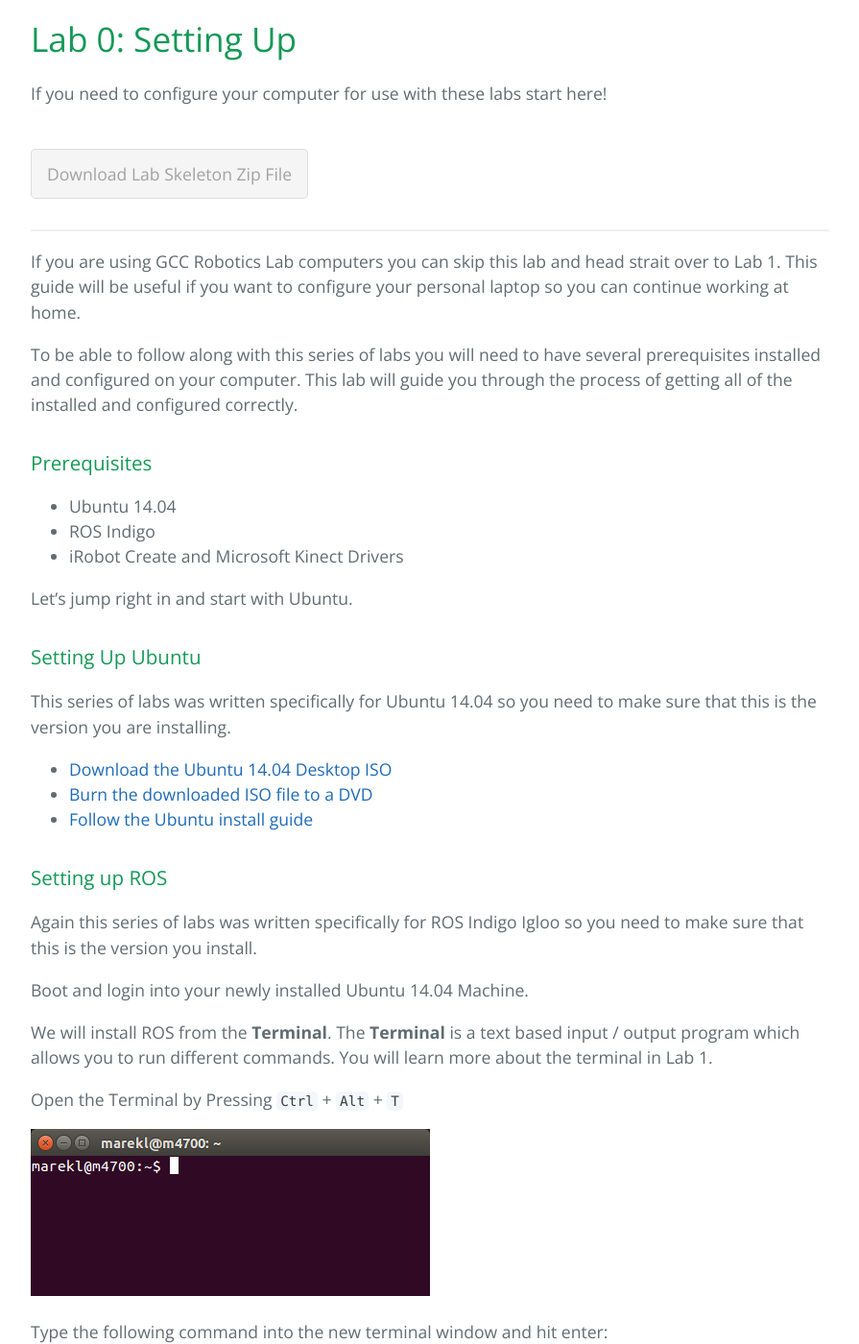
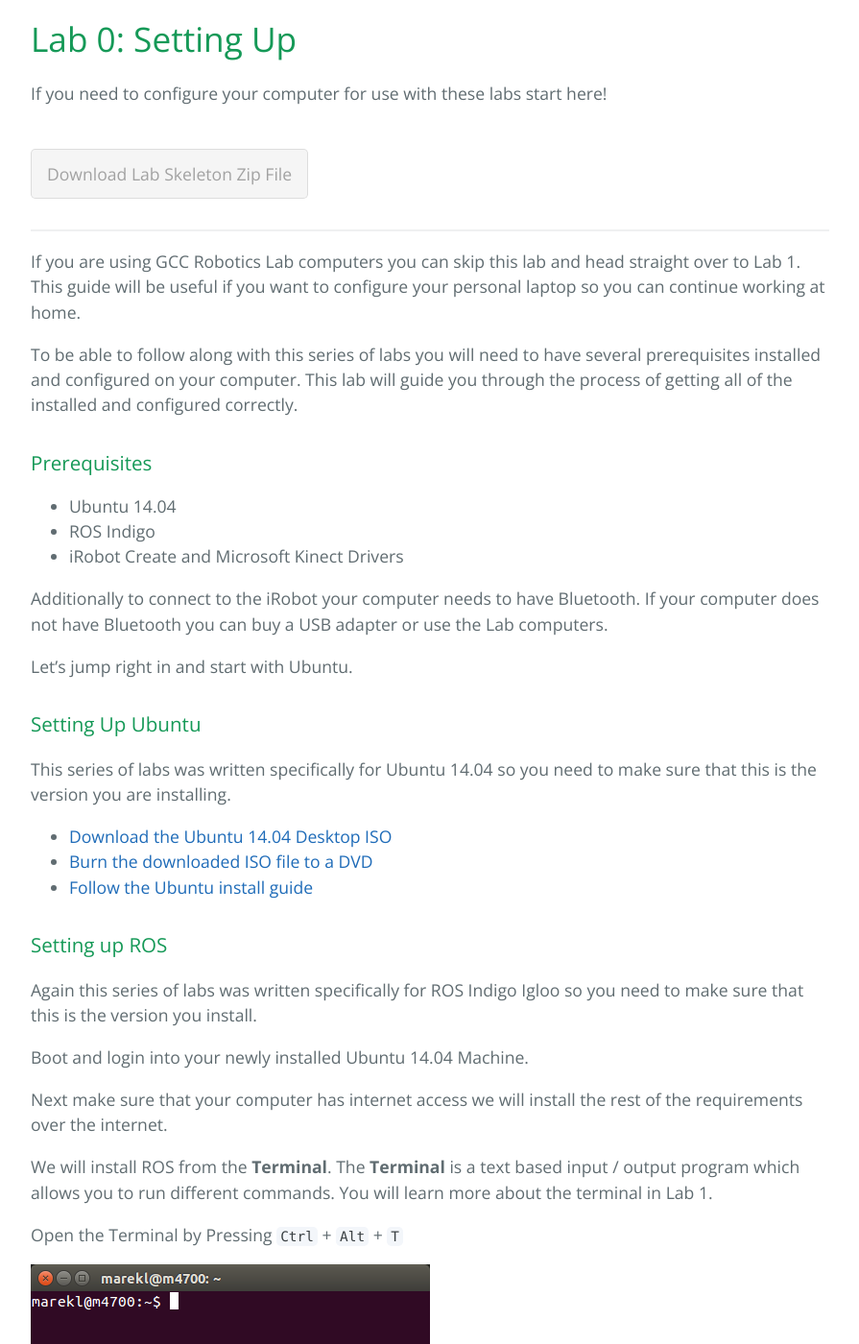
Before and after one commit to gcc-robotics/robot-motion-planning-labs, a Jekyll site: the page built from _posts/2014-07-02-lab0-setting-up.md, in a window 1280 px wide and 1400 px high, scrolled down 290 px. Shown: the whole window at 96% size, without its empty margins (192-1087 px from the left). Built offline with Jekyll 4.4.1, drawn with Linux system fonts in a browser that asks for light colours; the repository's description, which GitHub fills in, is left out; some of the changed text lies outside the part shown.

Commit message:
Update lab 0.

```diff
--- a/_posts/2014-07-02-lab0-setting-up.md
+++ b/_posts/2014-07-02-lab0-setting-up.md
@@ -5,7 +5,7 @@
 ---
 
 If you are using GCC Robotics Lab computers you can skip this lab and head
-strait over to Lab 1. This guide will be useful if you want to configure your
+straight over to Lab 1. This guide will be useful if you want to configure your
 personal laptop so you can continue working at home.
 
 To be able to follow along with this series of labs you will need to have
@@ -18,6 +18,10 @@
 * Ubuntu 14.04
 * ROS Indigo
 * iRobot Create and Microsoft Kinect Drivers
+
+Additionally to connect to the iRobot your computer needs to have Bluetooth. If
+your computer does not have Bluetooth you can buy a USB adapter or use the Lab
+computers.
 
 Let's jump right in and start with Ubuntu.
 
@@ -37,6 +41,9 @@
 
 Boot and login into your newly installed Ubuntu 14.04 Machine.
 
+Next make sure that your computer has internet access we will install the rest
+of the requirements over the internet.
+
 We will install ROS from the __Terminal__. The __Terminal__ is a text based
 input / output program which allows you to run different commands. You will
 learn more about the terminal in Lab 1.
@@ -50,28 +57,56 @@
 	sudo apt-get update && sudo apt-get upgrade -y
 
 You will be asked for your password if you specified one during the Ubuntu
-installation.
+installation. The command may take quite a long time to complete. That is ok.
 
-Now we are ready to start installing ROS Indigo run the following commands in
+Now we are ready to start installing ROS Indigo, run the following commands in
 sequence in the same terminal window.
 
-* `sudo sh -c 'echo "deb http://packages.ros.org/ros/ubuntu $(lsb_release -sc) main" > /etc/apt/sources.list.d/ros-latest.list'`
-* `sudo apt-key adv --keyserver hkp://pool.sks-keyservers.net --recv-key 0xB01FA116`
-* `sudo apt-get update`
-* `sudo apt-get install ros-indigo-desktop-full`
-* `sudo rosdep init`
-* `rosdep update`
-* `echo "source /opt/ros/indigo/setup.bash" >> ~/.bashrc`
-* `source ~/.bashrc`
+1.
+
+		sudo sh -c 'echo "deb http://packages.ros.org/ros/ubuntu $(lsb_release -sc) main" > /etc/apt/sources.list.d/ros-latest.list'
+
+2.
+
+	sudo apt-key adv --keyserver hkp://pool.sks-keyservers.net --recv-key 0xB01FA116
+
+3.
+
+	sudo apt-get update
+
+4.
+
+	sudo apt-get install ros-indigo-desktop-full
+
+5.
+
+	sudo rosdep init
+
+6.
+
+	rosdep update
+
+7.
+
+	echo "source /opt/ros/indigo/setup.bash" >> ~/.bashrc
+
+8.
+
+	source ~/.bashrc
+
 
 Done! You have successfully installed ROS on your system.
 
-If you have any problems during the installation consult
-[the ROS Inddigo install guide][ros-indigo-install-guide].
+__Before continuing with the installation you should restart your computer to
+make sure everything went well.__
+
+If you have any problems during the installation consult the
+[ROS Indigo install guide][ros-indigo-install-guide].
 
 ### Installing iRobot Create Drivers
 
-Run some commands and do shit!
+Next we need to install the iRobot create drivers which will allow us to control
+the robot over Bluetooth using our Ubuntu computer and ROS.
 
 ### Installing Microsoft Kinect Drivers
 
@@ -81,7 +116,10 @@
 Open a new Terminal (or use an existing one if you still have it open) and run
 the following command:
 
-* `sudo apt-get install libfreenect-dev ros-indigo-freenect-launch`
+*
+
+	sudo apt-get install libfreenect-dev ros-indigo-freenect-launch
+
 
 Done! You're ready to move on the Lab 1!
 
```
